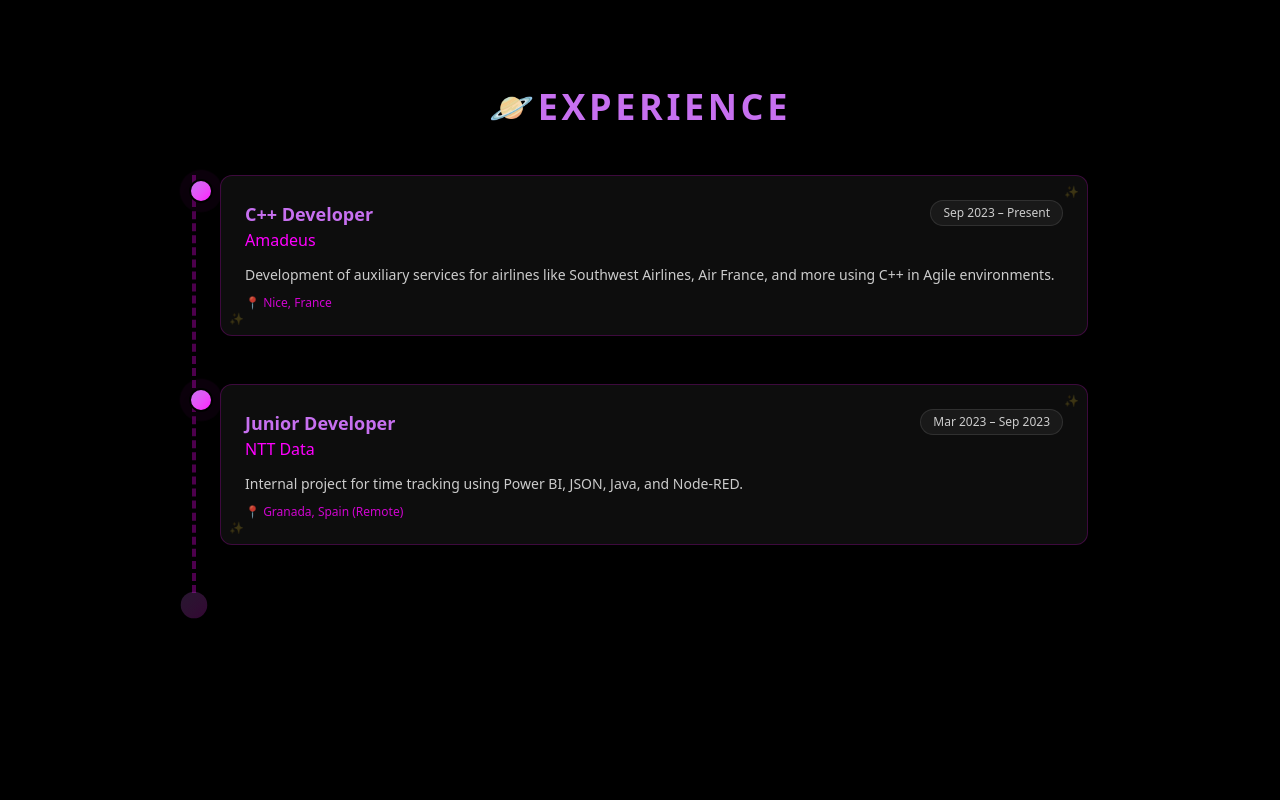
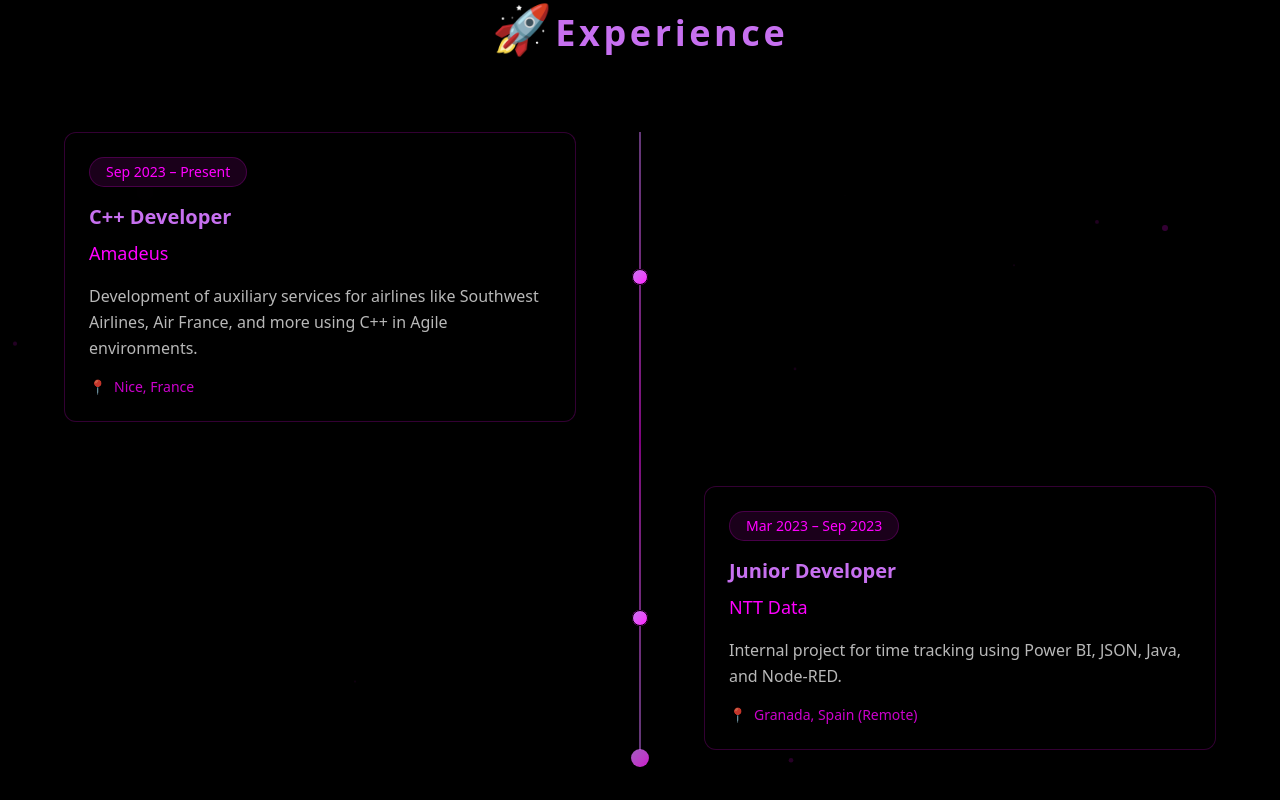
Before and after one commit to Luisotorres3/luisotorres3.github.io, a React (Vite) app: page / in a window 1280 px wide. Shown: the part 1660-2460 px from the top of the page. Built offline with nearby package versions, Linux system fonts and the light colour scheme.

Commit message:
Fixed minor bugs | Updated Experience Component | EmailJS connected

```diff
--- a/package.json
+++ b/package.json
@@ -11,6 +11,7 @@
     "deploy": "gh-pages -d dist"
   },
   "dependencies": {
+    "@emailjs/browser": "^4.4.1",
     "@tailwindcss/vite": "^4.1.7",
     "framer-motion": "^12.12.1",
     "i18next": "^25.2.0",
--- a/src/components/AboutMe.jsx
+++ b/src/components/AboutMe.jsx
@@ -11,7 +11,7 @@
   return (
     <div
       id="about"
-      className="min-h-screen w-full flex items-center justify-center px-6 py-16 bg-background text-text transition-colors duration-500"
+      className="min-h-screen w-full flex items-center justify-center px-6 py-16 text-text transition-colors duration-500"
     >
       <motion.div
         className="max-w-5xl w-full flex flex-col md:flex-row gap-12 items-center border-2 border-accent rounded-2xl p-6 shadow-2xl bg-gradient-to-br from-[#0e0e2c] to-[#1a1a40]"
--- a/src/components/ExperienceTimeline.jsx
+++ b/src/components/ExperienceTimeline.jsx
@@ -1,15 +1,6 @@
 import React from "react";
 import { motion } from "framer-motion";
 import { useTranslation } from "react-i18next";
-
-const timelineVariant = {
-  hidden: { opacity: 0, y: 50 },
-  visible: (i) => ({
-    opacity: 1,
-    y: 0,
-    transition: { delay: i * 0.1 },
-  }),
-};
 
 const ExperienceTimeline = () => {
   const { t } = useTranslation();
@@ -18,84 +9,124 @@
   return (
     <section
       id="experience"
-      className="relative w-full min-h-screen px-6 py-16 text-text flex flex-col items-center justify-center overflow-hidden"
+      className="relative w-full min-h-screen px-4 md:px-6 py-16 text-text"
     >
-      {/* Decorative elements */}
-      <div className="absolute inset-0 bg-[radial-gradient(ellipse_at_center,rgba(var(--color-primary),0.15),transparent_70%)] pointer-events-none" />
-      <div className="absolute inset-0 bg-[radial-gradient(circle_at_80%_20%,rgba(var(--color-accent),0.15),transparent_30%)] pointer-events-none animate-pulse-slow" />
-      <div className="absolute inset-0 bg-[radial-gradient(circle_at_20%_80%,rgba(var(--color-accent),0.1),transparent_30%)] pointer-events-none animate-pulse-slow" />
+      {/* Background Effects */}
+      <div className="absolute inset-0 bg-[radial-gradient(ellipse_at_top,rgba(var(--color-accent),0.1),transparent_50%)]" />
+      <div className="absolute inset-0 bg-[radial-gradient(ellipse_at_bottom,rgba(var(--color-primary),0.1),transparent_50%)]" />
 
-      <h2 className="text-4xl font-bold text-primary mb-12 tracking-widest uppercase relative">
-        <span>🪐</span>
-        {t("sections.experience")}
-      </h2>
+      {/* Floating Particles */}
+      <div className="absolute inset-0 overflow-hidden pointer-events-none">
+        {[...Array(15)].map((_, i) => (
+          <motion.div
+            key={i}
+            className="absolute w-1 h-1 bg-accent/20 rounded-full"
+            style={{
+              left: `${Math.random() * 100}%`,
+              top: `${Math.random() * 100}%`,
+            }}
+            animate={{
+              y: [0, -30, 0],
+              opacity: [0, 1, 0],
+              scale: [0, 1.5, 0],
+            }}
+            transition={{
+              duration: 3 + Math.random() * 2,
+              repeat: Infinity,
+              delay: Math.random() * 2,
+            }}
+          />
+        ))}
+      </div>
 
-      <div className="relative border-l-4 border-dashed border-accent/30 pl-6 max-w-4xl w-full space-y-12">
-        {experience?.map((exp, i) => (
-          <motion.div
-            key={exp.company}
-            className="relative"
-            variants={timelineVariant}
-            initial="hidden"
-            whileInView="visible"
-            viewport={{ once: true }}
-            custom={i}
-          >
-            {/* Timeline node with glow effect */}
-            <div className="absolute -left-[31px] top-1 w-6 h-6">
-              <div className="absolute inset-0 rounded-full bg-accent/20 animate-ping" />
-              <div className="absolute inset-0 rounded-full bg-gradient-to-br from-primary to-accent shadow-lg border-2 border-background" />
-            </div>
+      <div className="max-w-6xl mx-auto relative z-10">
+        {/* Section Title */}
+        <motion.h2
+          className="text-4xl font-bold text-center text-primary mb-16 tracking-widest"
+          initial={{ opacity: 0, y: -20 }}
+          whileInView={{ opacity: 1, y: 0 }}
+          transition={{ duration: 0.8 }}
+        >
+          <span className="text-5xl inline-block mb-4">🚀</span>
+          {t("sections.experience")}
+        </motion.h2>
 
-            {/* Experience card with space theme */}
+        {/* Experience Timeline */}
+        <div className="relative">
+          {/* Central Timeline Line */}
+          <div className="absolute left-1/2 top-0 bottom-0 w-[2px] bg-gradient-to-b from-primary/50 via-accent/50 to-primary/50 transform -translate-x-1/2" />
+
+          {/* Experience Items */}
+          {experience?.map((exp, index) => (
             <motion.div
-              className="bg-white/5 border border-accent/20 p-6 rounded-xl shadow-lg backdrop-blur-md relative overflow-hidden group hover:border-accent/40 transition-colors duration-300"
-              whileHover={{ scale: 1.02 }}
-              transition={{ type: "spring", stiffness: 400, damping: 10 }}
+              key={exp.company}
+              className={`relative flex items-center mb-16 ${
+                index % 2 === 0 ? "flex-row" : "flex-row-reverse"
+              }`}
+              initial={{ opacity: 0, y: 50 }}
+              whileInView={{ opacity: 1, y: 0 }}
+              viewport={{ once: true }}
+              transition={{ duration: 0.6, delay: index * 0.2 }}
             >
-              {/* Background effects */}
-              <div className="absolute inset-0 bg-gradient-to-br from-primary/5 to-accent/5 opacity-0 group-hover:opacity-100 transition-opacity duration-300" />
-
-              {/* Content */}
-              <div className="relative z-10">
-                <div className="flex justify-between items-start mb-2">
-                  <div>
-                    <h3 className="text-lg font-semibold text-primary">
-                      {exp.role}
-                    </h3>
-                    <p className="text-accent">{exp.company}</p>
-                  </div>
-                  <span className="text-xs text-muted bg-white/5 px-3 py-1 rounded-full border border-white/10">
-                    {exp.period}
-                  </span>
-                </div>
-
-                <div className="mt-3 text-sm text-muted">
-                  <p className="leading-relaxed">{exp.description}</p>
-                  <div className="mt-2 text-xs text-accent/80">
-                    📍 {exp.location}
-                  </div>
+              {/* Timeline Node */}
+              <div className="absolute left-1/2 transform -translate-x-1/2 z-20">
+                <div className="relative w-4 h-4">
+                  <div className="absolute inset-0 rounded-full bg-accent animate-pulse" />
+                  <div className="absolute inset-0 rounded-full bg-gradient-to-br from-primary to-accent border border-background" />
                 </div>
               </div>
 
-              {/* Decorative corner stars */}
-              <span className="absolute top-2 right-2 text-accent/20 text-xs">
-                ✨
-              </span>
-              <span className="absolute bottom-2 left-2 text-accent/20 text-xs">
-                ✨
-              </span>
+              {/* Content Card */}
+              <div
+                className={`w-[calc(50%-2rem)] ${
+                  index % 2 === 0 ? "pr-8" : "pl-8"
+                }`}
+              >
+                <motion.div
+                  className="bg-background/40 backdrop-blur-sm border border-accent/20 rounded-xl p-6 hover:border-accent/40 transition-all duration-300"
+                  whileHover={{ scale: 1.02 }}
+                >
+                  {/* Period Badge */}
+                  <div className="inline-block px-4 py-1 rounded-full bg-accent/10 border border-accent/20 text-accent text-sm mb-4">
+                    {exp.period}
+                  </div>
+
+                  {/* Role & Company */}
+                  <h3 className="text-xl font-bold text-primary mb-2">
+                    {exp.role}
+                  </h3>
+                  <h4 className="text-lg text-accent mb-4">{exp.company}</h4>
+
+                  {/* Description */}
+                  <p className="text-muted/90 leading-relaxed mb-4">
+                    {exp.description}
+                  </p>
+
+                  {/* Location */}
+                  <div className="flex items-center gap-2 text-sm text-accent/80">
+                    <span>📍</span>
+                    {exp.location}
+                  </div>
+                </motion.div>
+              </div>
             </motion.div>
+          ))}
+
+          {/* Timeline End Decoration */}
+          <motion.div
+            className="absolute bottom-0 left-1/2 transform -translate-x-1/2 translate-y-full"
+            animate={{
+              scale: [1, 1.2, 1],
+              opacity: [0.5, 1, 0.5],
+            }}
+            transition={{
+              duration: 2,
+              repeat: Infinity,
+              ease: "easeInOut",
+            }}
+          >
+            <div className="w-4 h-4 rounded-full bg-gradient-to-br from-primary to-accent" />
           </motion.div>
-        ))}
-
-        {/* Timeline end decoration */}
-        <div className="absolute -left-[14px] bottom-0 w-6 h-6 transform translate-y-full">
-          <motion.div
-            className="w-full h-full rounded-full bg-gradient-to-br from-primary to-accent opacity-20"
-            animate={{ scale: [1, 1.2, 1] }}
-            transition={{ duration: 2, repeat: Infinity }}
-          />
         </div>
       </div>
     </section>
--- a/src/components/RocketTransition.jsx
+++ b/src/components/RocketTransition.jsx
@@ -1,7 +1,7 @@
 import React from "react";
 import { motion, AnimatePresence } from "framer-motion";
 
-const RocketTransition = ({ isVisible, onAnimationComplete }) => {
+const RocketTransition = ({ isVisible, onTransitionEnd }) => {
   return (
     <AnimatePresence>
       {isVisible && (
@@ -10,10 +10,10 @@
           initial={{ opacity: 0 }}
           animate={{ opacity: 1 }}
           exit={{ opacity: 0 }}
-          onAnimationComplete={onAnimationComplete}
         >
           <motion.div
             className="relative"
+            onAnimationComplete={onTransitionEnd}
             initial={{ scale: 0.5, y: 100 }}
             animate={{
               scale: [0.5, 1, 1, 0.5],
@@ -21,7 +21,7 @@
               rotate: [0, 0, 0, 45],
             }}
             transition={{
-              duration: 1.5,
+              duration: 1,
               times: [0, 0.3, 0.7, 1],
             }}
           >
--- a/src/layouts/Footer.jsx
+++ b/src/layouts/Footer.jsx
@@ -32,10 +32,6 @@
 
   return (
     <footer className="relative w-full py-12 px-6 overflow-hidden">
-      {/* Decorative background */}
-      <div className="absolute inset-0 bg-gradient-to-t from-background/80 to-transparent pointer-events-none" />
-      <div className="absolute inset-0 bg-[radial-gradient(circle_at_50%_100%,rgba(var(--color-primary),0.1),transparent_50%)] pointer-events-none" />
-
       <div className="relative max-w-7xl mx-auto">
         {/* Social links */}
         <div className="flex justify-center gap-6 mb-8">
--- a/src/pages/Home.jsx
+++ b/src/pages/Home.jsx
@@ -18,14 +18,6 @@
       transition={{ duration: 1, ease: "easeOut" }}
       className="text-white overflow-x-hidden"
     >
-      {/* Decorative star lines in background */}
-      <div className="absolute inset-0 -z-10 pointer-events-none">
-        <div className="w-full h-full bg-[radial-gradient(circle_at_50%_0%,var(--color-primary-10),transparent_20%)] animate-pulse-slow" />
-      </div>
-      <div className="absolute inset-0 -z-10 pointer-events-none">
-        <div className="w-full h-full bg-[radial-gradient(circle_at_50%_100%,var(--color-primary-10),transparent_20%)] animate-pulse-slow" />
-      </div>
-
       <Header />
       <Hero />
 
```
Also changed, not shown: src/components/Contact.jsx (+20 -30 lines), src/components/RocketLink.jsx (+6 -8 lines), src/components/ScrollRocketLink.jsx (added, +36 -0 lines), src/layouts/Header.jsx (+3 -11 lines), 1 other file (tests, documents, lock files or other folders).
